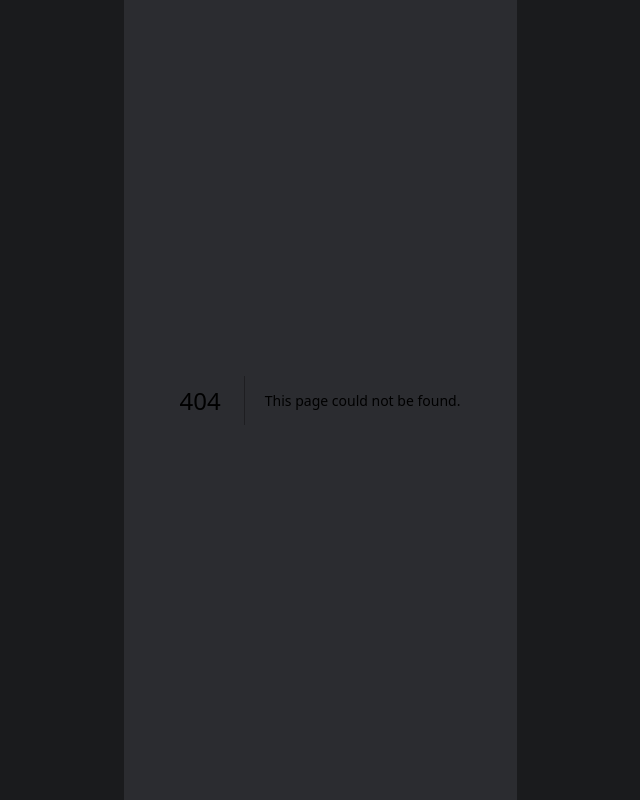
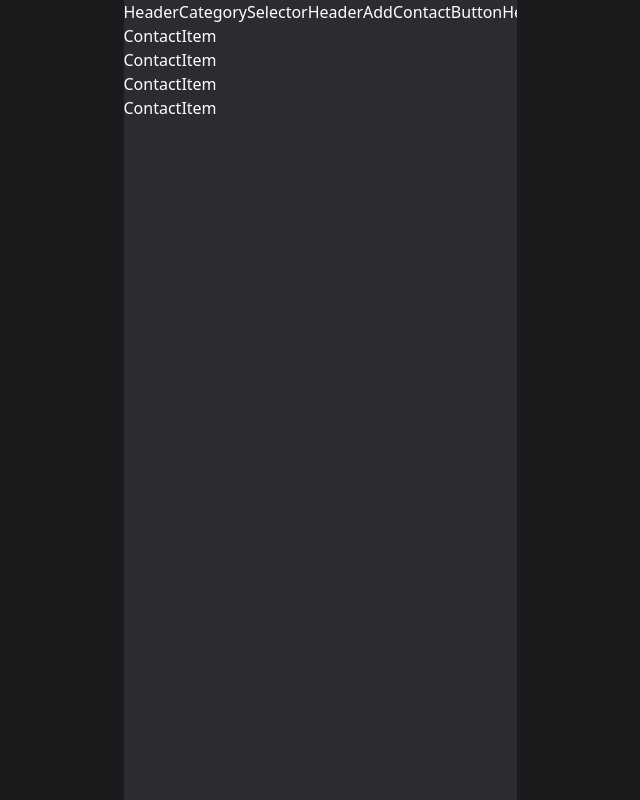
Before and after one commit to Unithon-10th-team8/frontend, a Next.js app: page /contacts in a window 1280 px wide. Before the commit this address had no page. Shown: the whole page, without its empty margins (320-960 px from the left). Built offline with nearby package versions, Linux system fonts and the light colour scheme.

Commit message:
feat: 연락처 리스트 골격 세팅

```diff
--- /dev/null
+++ b/src/features/contacts/components/ContactsListContainer.tsx
@@ -0,0 +1,12 @@
+import { ContactItem } from "@/features/contacts/components/list/ContactItem";
+
+export const ContactsListContainer = () => {
+  return (
+    <div>
+      <ContactItem />
+      <ContactItem />
+      <ContactItem />
+      <ContactItem />
+    </div>
+  );
+};
--- /dev/null
+++ b/src/features/contacts/components/HeaderContacts.tsx
@@ -0,0 +1,15 @@
+import { HeaderAddContactButton } from "@/features/contacts/components/header/HeaderAddContactButton";
+import { HeaderCategorySelector } from "@/features/contacts/components/header/HeaderCategorySelector";
+import { HeaderSearchContactButton } from "@/features/contacts/components/header/HeaderSearchContactButton";
+import { HeaderShowMoreButton } from "@/features/contacts/components/header/HeaderShowMoreButton";
+
+export const HeaderContacts = () => {
+  return (
+    <div className="flex">
+      <HeaderCategorySelector />
+      <HeaderAddContactButton />
+      <HeaderSearchContactButton />
+      <HeaderShowMoreButton />
+    </div>
+  );
+};
--- /dev/null
+++ b/src/features/contacts/components/header/HeaderAddContactButton.tsx
@@ -0,0 +1,3 @@
+export const HeaderAddContactButton = () => {
+  return <div>HeaderAddContactButton</div>;
+};
--- /dev/null
+++ b/src/features/contacts/components/header/HeaderCategorySelector.tsx
@@ -0,0 +1,3 @@
+export const HeaderCategorySelector = () => {
+  return <div>HeaderCategorySelector</div>;
+};
--- /dev/null
+++ b/src/features/contacts/components/header/HeaderSearchContactButton.tsx
@@ -0,0 +1,3 @@
+export const HeaderSearchContactButton = () => {
+  return <div>HeaderSearchContactButton</div>;
+};
--- /dev/null
+++ b/src/features/contacts/components/header/HeaderShowMoreButton.tsx
@@ -0,0 +1,3 @@
+export const HeaderShowMoreButton = () => {
+  return <div>HeaderShowMoreButton</div>;
+};
--- /dev/null
+++ b/src/features/contacts/components/list/ContactItem.tsx
@@ -0,0 +1,3 @@
+export const ContactItem = () => {
+  return <div>ContactItem</div>;
+};
--- /dev/null
+++ b/src/features/contacts/screen/ScreenContacts.tsx
@@ -0,0 +1,11 @@
+import { HeaderContacts } from "@/features/contacts/components/HeaderContacts";
+import { ContactsListContainer } from "@/features/contacts/components/ContactsListContainer";
+
+export const ScreenContacts = () => {
+  return (
+    <>
+      <HeaderContacts />
+      <ContactsListContainer />
+    </>
+  );
+};
--- /dev/null
+++ b/src/pages/contacts/index.tsx
@@ -0,0 +1,7 @@
+import { ScreenContacts } from "@/features/contacts/screen/ScreenContacts";
+
+function PageContacts() {
+  return <ScreenContacts />;
+}
+
+export default PageContacts;
--- a/src/styles/globals.css
+++ b/src/styles/globals.css
@@ -11,6 +11,8 @@
   /* hide scrollbar for IE, Edge and Firefox */
   -ms-overflow-style: none; /* IE and Edge */
   scrollbar-width: none; /* Firefox */
+
+  color: white;
 }
 
 *::-webkit-scrollbar {
```
